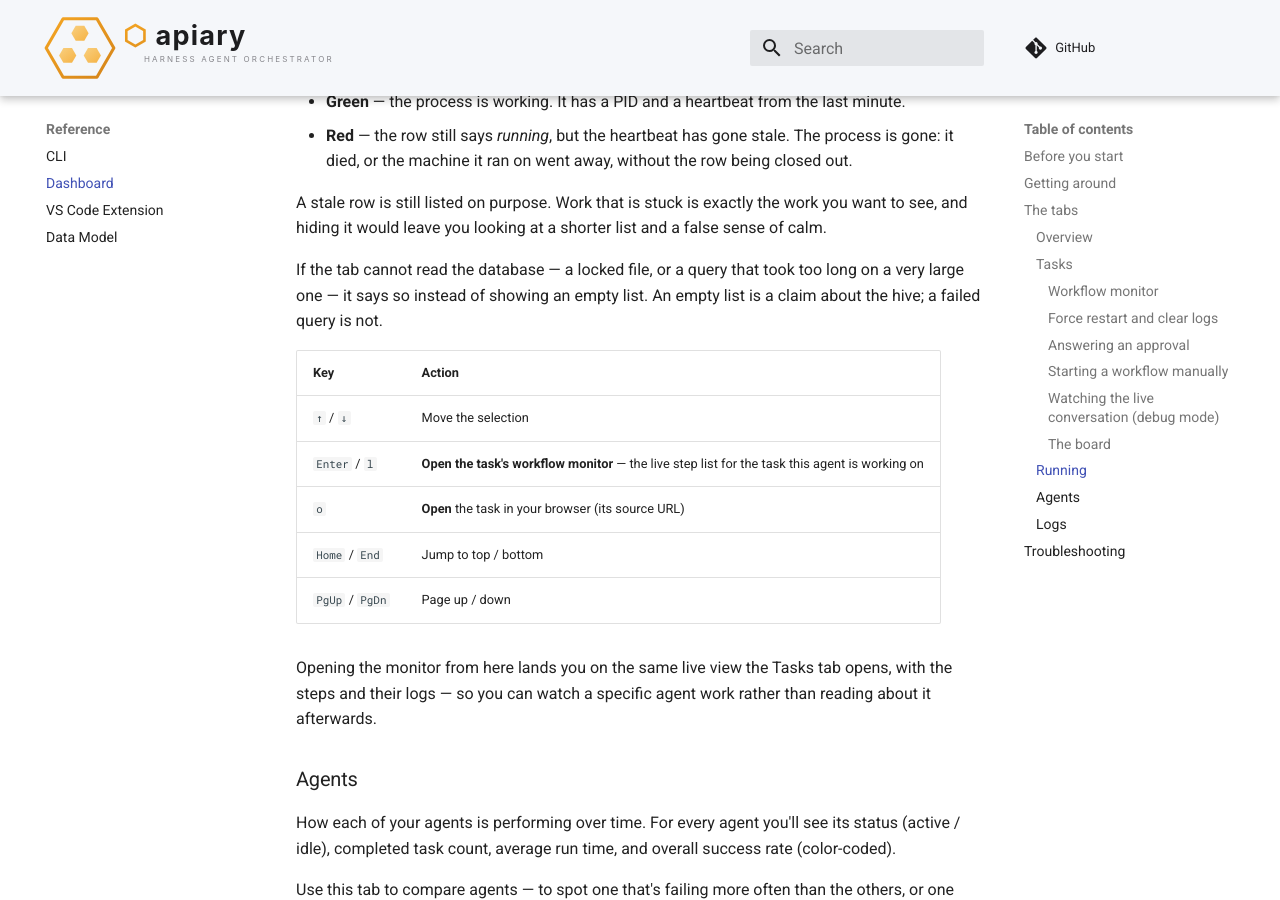
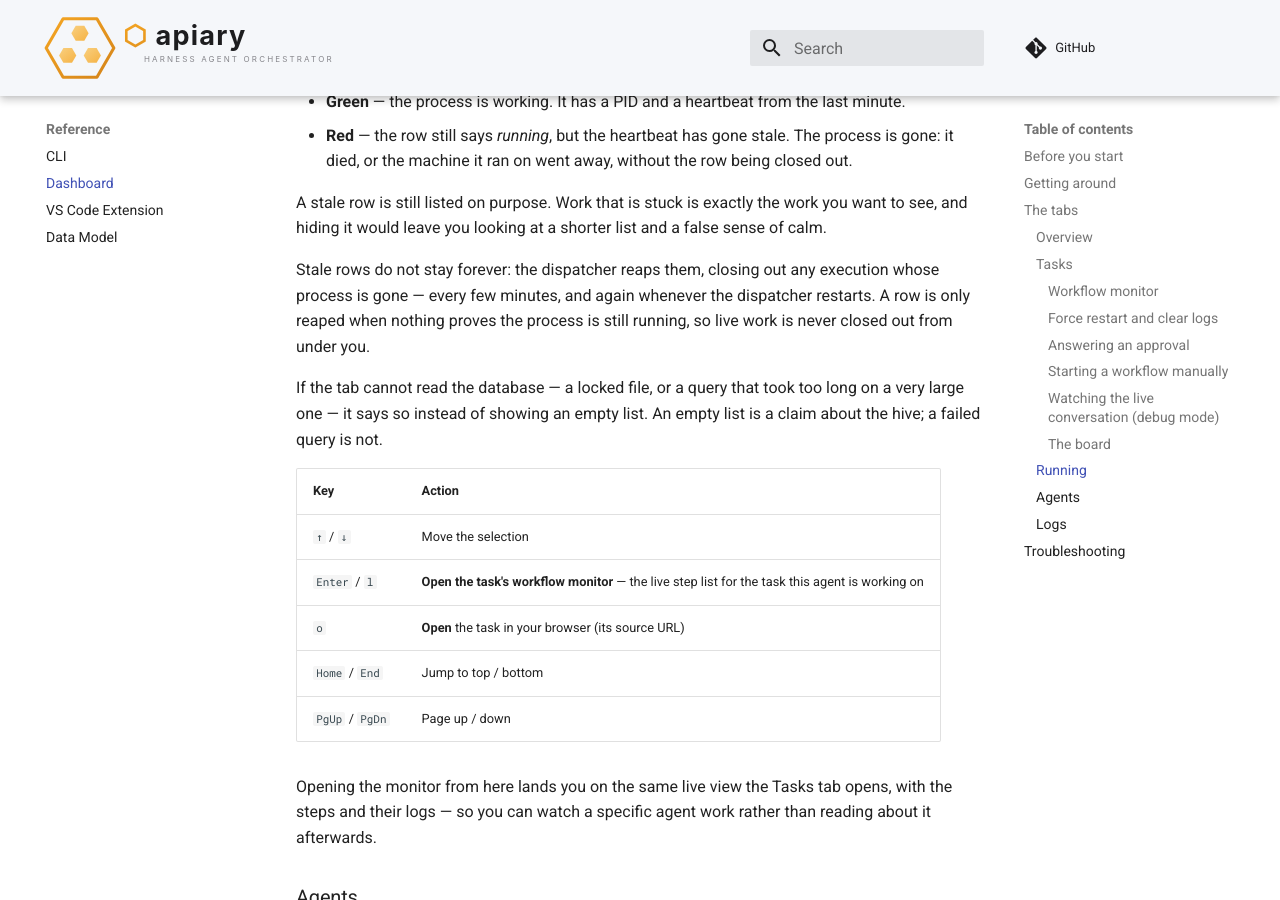
Before and after one commit to orlandoburli/apiary, an MkDocs documentation site: the page built from docs/dashboard.md, in a window 1280 px wide and 900 px high, scrolled down 10785 px. Built offline with MkDocs 1.6.1 and Material for MkDocs 9.7.7, drawn with Linux system fonts in a browser that asks for light colours; comment, search, counter and statistics services are not loaded.

Commit message:
docs(dashboard): note that the dispatcher reaps stale executions

```diff
--- a/docs/dashboard.md
+++ b/docs/dashboard.md
@@ -394,6 +394,11 @@ A stale row is still listed on purpose. Work that is stuck is exactly the work
 you want to see, and hiding it would leave you looking at a shorter list and a
 false sense of calm.
 
+Stale rows do not stay forever: the dispatcher reaps them, closing out any
+execution whose process is gone — every few minutes, and again whenever the
+dispatcher restarts. A row is only reaped when nothing proves the process is
+still running, so live work is never closed out from under you.
+
 If the tab cannot read the database — a locked file, or a query that took too
 long on a very large one — it says so instead of showing an empty list. An
 empty list is a claim about the hive; a failed query is not.
```
